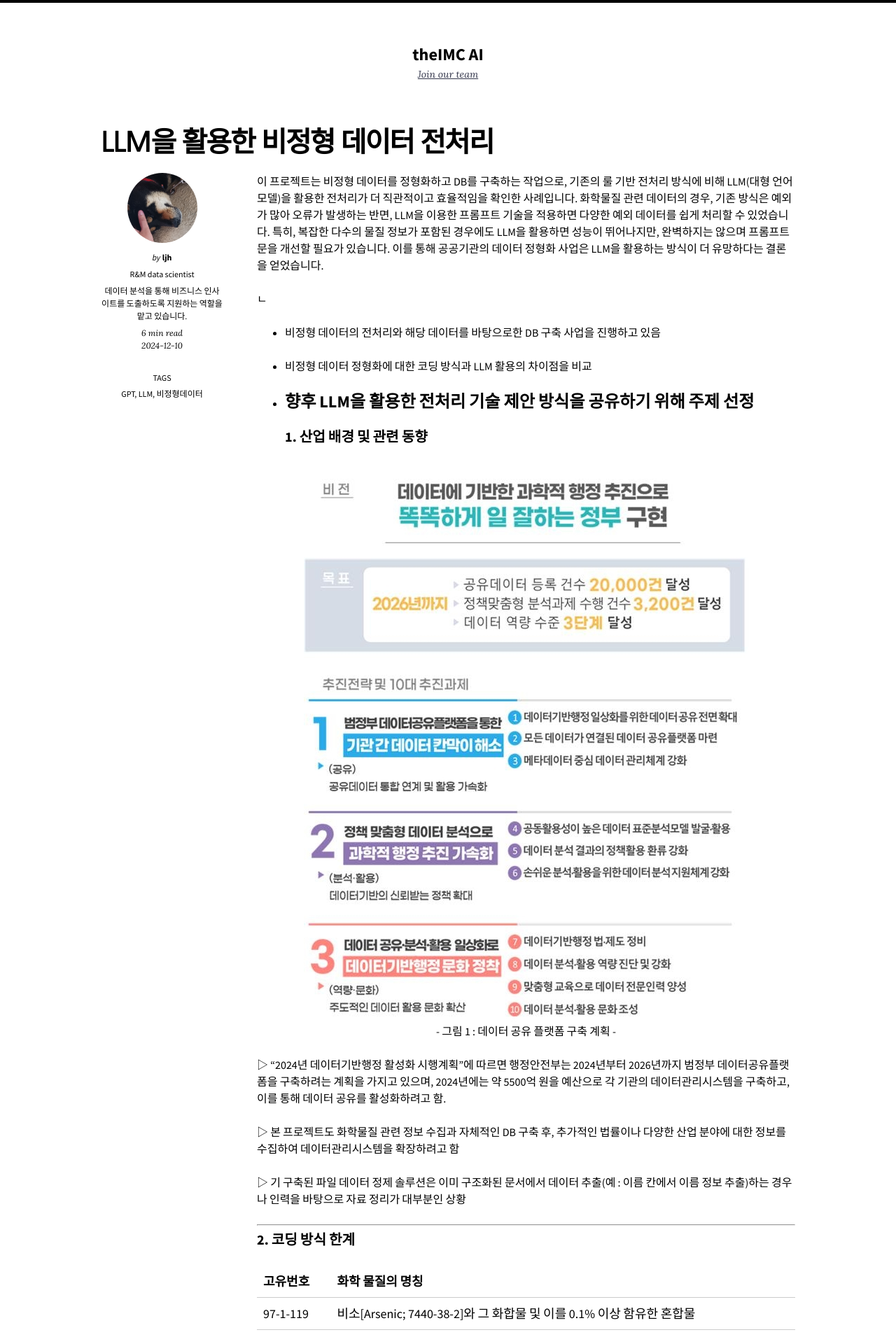
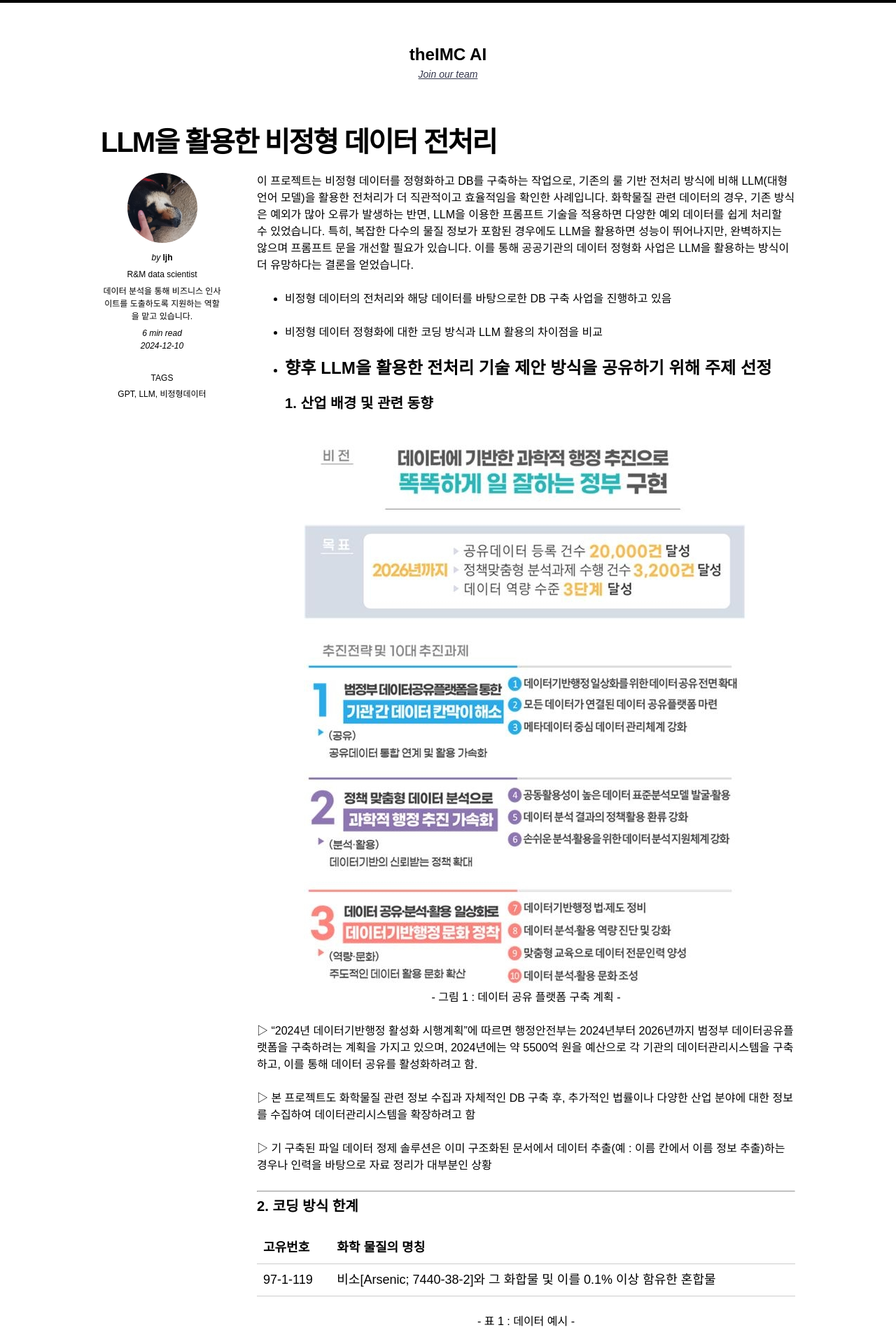
Before and after one commit to aitheimc/aitheimc.github.io, a Jekyll site: the page built from _posts/2024-12-10-unstructured-data-preprocessing-with-LLM.markdown, in a window 1280 px wide. Shown: the top 1920 px of the page at 70% size. Built offline with Jekyll 4.4.1, drawn with Linux system fonts in a browser that asks for light colours; nearby versions of some CDN libraries.

Commit message:
font change

```diff
--- a/_posts/2024-08-01-guide-for-fastapi.markdown
+++ b/_posts/2024-08-01-guide-for-fastapi.markdown
@@ -11,6 +11,7 @@ tags:
 ---
 
 완성된 사내 AI 모듈을 테스트 용으로 배포할 때 여러 방식(코드 전달 등) 및 여러 프레임워크 등 무질서하게 사용되고 있는 실정에서, 별도 요청이 없다면 파이썬 fastapi 프레임워크를 사용하는 것을 고정하였습니다. 이에 따라, `http 프로토콜 메서드`, `요청형태`, `미들웨어`, `도큐멘팅` 4가지 요소에서 대한 최소한의 사내 표준을 아래와 같이 설정합니다.
+
 <!--more-->
 
 ## http 프로토콜 메서드
--- a/_posts/2024-12-10-unstructured-data-preprocessing-with-LLM.markdown
+++ b/_posts/2024-12-10-unstructured-data-preprocessing-with-LLM.markdown
@@ -13,7 +13,7 @@ tags:
 이 프로젝트는 비정형 데이터를 정형화하고 DB를 구축하는 작업으로, 기존의 룰 기반 전처리 방식에 비해 LLM(대형 언어 모델)을 활용한 전처리가 더 직관적이고 효율적임을 확인한 사례입니다. 화학물질 관련 데이터의 경우, 기존 방식은 예외가 많아 오류가 발생하는 반면, LLM을 이용한 프롬프트 기술을 적용하면 다양한 예외 데이터를 쉽게 처리할 수 있었습니다. 특히, 복잡한 다수의 물질 정보가 포함된 경우에도 LLM을 활용하면 성능이 뛰어나지만, 완벽하지는 않으며 프롬프트 문을 개선할 필요가 있습니다. 이를 통해 공공기관의 데이터 정형화 사업은 LLM을 활용하는 방식이 더 유망하다는 결론을 얻었습니다.
 
 <!--more-->
-ㄴ
+
 - 비정형 데이터의 전처리와 해당 데이터를 바탕으로한  DB 구축 사업을 진행하고 있음
 
 - 비정형 데이터 정형화에 대한 코딩 방식과 LLM 활용의 차이점을 비교
--- a/_sass/so-simple/_variables.scss
+++ b/_sass/so-simple/_variables.scss
@@ -43,16 +43,21 @@ $h6-max: ($base-font-size / $modular-scale-2) !default;
 
 /* Font Families */
 $nanum-gothic-font-family: "Nanum Gothic", sans-serif !default; /* 폰트 패밀리에 나눔고딕체 추가 */
+$IBM-Plex-sans-KR-font-family: "IBM Plex Sans KR", sans-serif !default; /* 폰트 패밀리에 IBM Plex 추가 */
 $serif-font-family: "Lora", serif !default;
 $sans-serif-font-family: "Source Sans Pro", sans-serif !default;
 $monospace-font-family: Menlo, Consolas, Monaco, "Courier New", Courier, monospace !default;
 
-$base-font-family: $sans-serif-font-family !default;
-$headline-font-family: $sans-serif-font-family !default;
-$title-font-family: $nanum-gothic-font-family !default; /* title-font-family 를 nanum-gothic-font-family로 변경*/
+$base-font-family: $IBM-Plex-sans-KR-font-family !default; /* base-font-family: 를 $IBM-Plex-sans-KR-font-family로 변경*/
+$headline-font-family: $IBM-Plex-sans-KR-font-family !default; /* headline-font-family 를 $IBM-Plex-sans-KR-font-family로 변경*/
+$title-font-family: $IBM-Plex-sans-KR-font-family !default; /* title-font-family 를 $IBM-Plex-sans-KR-font-family로 변경*/
+$description-font-family: $IBM-Plex-sans-KR-font-family !default; /*description-font-family 를 $IBM-Plex-sans-KR-font-family로 변경*/
+$meta-font-family: $IBM-Plex-sans-KR-font-family !default; /* meta-font-family 를 $IBM-Plex-sans-KR-font-family로 변경*/
+//$base-font-family: $sans-serif-font-family !default;
+//$headline-font-family: $sans-serif-font-family !default;
 //$title-font-family: $serif-font-family !default;
-$description-font-family: $serif-font-family !default;
-$meta-font-family: $serif-font-family !default;
+//$description-font-family: $serif-font-family !default;
+//$meta-font-family: $serif-font-family !default;
 
 $page-title-weight: bold !default;
 $entry-title-weight: bold !default;
```
Also changed, not shown: README.md.
